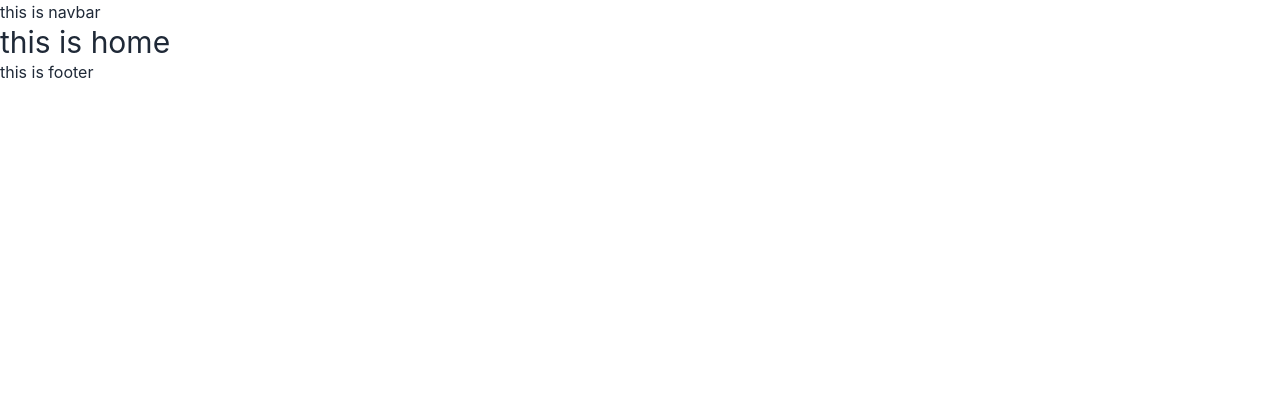
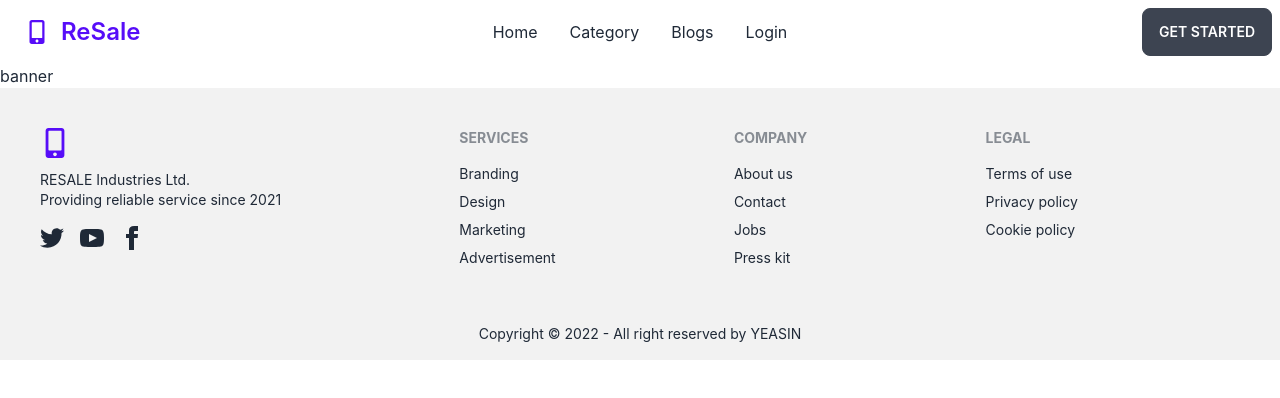
Before and after one commit to ayeasin14/mobiles-resale-market-client, a React (Create React App) app: page / in a window 1280 px wide. Shown: the top 398 px of the page. Built offline with nearby package versions, Linux system fonts and the light colour scheme.

Commit message:
navber and footer added

```diff
--- a/package.json
+++ b/package.json
@@ -10,6 +10,7 @@
     "firebase": "^9.14.0",
     "react": "^18.2.0",
     "react-dom": "^18.2.0",
+    "react-icons": "^4.6.0",
     "react-router-dom": "^6.4.3",
     "react-scripts": "5.0.1",
     "web-vitals": "^2.1.0"
--- a/src/App.js
+++ b/src/App.js
@@ -4,7 +4,7 @@
 
 function App() {
   return (
-    <div>
+    <div className='container mx-auto'>
       <RouterProvider router={router}>
       </RouterProvider>
     </div>
--- /dev/null
+++ b/src/Pages/Blogs/Blogs.js
@@ -0,0 +1,11 @@
+import React from 'react';
+
+const Blogs = () => {
+    return (
+        <div>
+            <h1>this is Blogs pages</h1>
+        </div>
+    );
+};
+
+export default Blogs;
--- /dev/null
+++ b/src/Pages/Category/Categories.js
@@ -0,0 +1,11 @@
+import React from 'react';
+
+const Categories = () => {
+    return (
+        <div>
+            <h1>this is category page</h1>
+        </div>
+    );
+};
+
+export default Categories; <h1>this is category page</h1>
--- a/src/Pages/Home/Home/Home.js
+++ b/src/Pages/Home/Home/Home.js
@@ -1,9 +1,10 @@
 import React from 'react';
+import Banner from '../Banner/Banner';
 
 const Home = () => {
     return (
         <div>
-            <h1 className='text-3xl'>this is home</h1>
+            <Banner></Banner>
         </div>
     );
 };
--- /dev/null
+++ b/src/Pages/Login/Login.js
@@ -0,0 +1,11 @@
+import React from 'react';
+
+const Login = () => {
+    return (
+        <div>
+            <h1>this is login page</h1>
+        </div>
+    );
+};
+
+export default Login;
--- a/src/Pages/Shared/Footer/Footer.js
+++ b/src/Pages/Shared/Footer/Footer.js
@@ -1,9 +1,50 @@
 import React from 'react';
+import { Link } from 'react-router-dom';
+import { FaMobileAlt } from 'react-icons/fa';
 
 const Footer = () => {
     return (
         <div>
-            <h1>this is footer</h1>
+            <footer className="footer p-10 bg-base-200 text-base-content">
+                <div>
+                    <div className="items-center grid-flow-col">
+                        <FaMobileAlt className='text-3xl font-semibold text-primary mb-3' />
+                        <p>RESALE Industries Ltd. <br />Providing reliable service since 2021</p>
+                    </div>
+                    <div className="md:place-self-center md:justify-self-start mt-2">
+                        <div className="grid grid-flow-col gap-4">
+                            <Link to='/'><svg xmlns="http://www.w3.org/2000/svg" width="24" height="24" viewBox="0 0 24 24" className="fill-current"><path d="M24 4.557c-.883.392-1.832.656-2.828.775 1.017-.609 1.798-1.574 2.165-2.724-.951.564-2.005.974-3.127 1.195-.897-.957-2.178-1.555-3.594-1.555-3.179 0-5.515 2.966-4.797 6.045-4.091-.205-7.719-2.165-10.148-5.144-1.29 2.213-.669 5.108 1.523 6.574-.806-.026-1.566-.247-2.229-.616-.054 2.281 1.581 4.415 3.949 4.89-.693.188-1.452.232-2.224.084.626 1.956 2.444 3.379 4.6 3.419-2.07 1.623-4.678 2.348-7.29 2.04 2.179 1.397 4.768 2.212 7.548 2.212 9.142 0 14.307-7.721 13.995-14.646.962-.695 1.797-1.562 2.457-2.549z"></path></svg></Link>
+                            <Link to='/'><svg xmlns="http://www.w3.org/2000/svg" width="24" height="24" viewBox="0 0 24 24" className="fill-current"><path d="M19.615 3.184c-3.604-.246-11.631-.245-15.23 0-3.897.266-4.356 2.62-4.385 8.816.029 6.185.484 8.549 4.385 8.816 3.6.245 11.626.246 15.23 0 3.897-.266 4.356-2.62 4.385-8.816-.029-6.185-.484-8.549-4.385-8.816zm-10.615 12.816v-8l8 3.993-8 4.007z"></path></svg></Link>
+                            <Link to='/'><svg xmlns="http://www.w3.org/2000/svg" width="24" height="24" viewBox="0 0 24 24" className="fill-current"><path d="M9 8h-3v4h3v12h5v-12h3.642l.358-4h-4v-1.667c0-.955.192-1.333 1.115-1.333h2.885v-5h-3.808c-3.596 0-5.192 1.583-5.192 4.615v3.385z"></path></svg></Link>
+                        </div>
+                    </div>
+                </div>
+                <div>
+                    <span className="footer-title">Services</span>
+                    <Link to='/' className="link link-hover">Branding</Link>
+                    <Link to='/' className="link link-hover">Design</Link>
+                    <Link to='/' className="link link-hover">Marketing</Link>
+                    <Link to='/' className="link link-hover">Advertisement</Link>
+                </div>
+                <div>
+                    <span className="footer-title">Company</span>
+                    <Link to='/' className="link link-hover">About us</Link>
+                    <Link to='/' className="link link-hover">Contact</Link>
+                    <Link to='/' className="link link-hover">Jobs</Link>
+                    <Link to='/' className="link link-hover">Press kit</Link>
+                </div>
+                <div>
+                    <span className="footer-title">Legal</span>
+                    <Link to='/' className="link link-hover">Terms of use</Link>
+                    <Link to='/' className="link link-hover">Privacy policy</Link>
+                    <Link to='/' className="link link-hover">Cookie policy</Link>
+                </div>
+            </footer>
+            <footer className="footer footer-center p-4 bg-base-200 text-base-content">
+                <div>
+                    <p>Copyright © 2022 - All right reserved by YEASIN</p>
+                </div>
+            </footer>
         </div>
     );
 };
--- a/src/Pages/Shared/Navbar/Navbar.js
+++ b/src/Pages/Shared/Navbar/Navbar.js
@@ -1,9 +1,40 @@
-import React from 'react';
+import React, { useContext } from 'react';
+import { Link } from 'react-router-dom';
+import { FaMobileAlt } from 'react-icons/fa';
+import { AuthContext } from '../../../contexts/AuthProvider/AuthProvider';
 
 const Navbar = () => {
+
+    const { user } = useContext(AuthContext);
+
+    const menuItems = <>
+        <li><Link to='/'>Home</Link></li>
+        <li><Link to='/category'>Category</Link></li>
+        <li><Link to='/blogs'>Blogs</Link></li>
+        <li><Link to='/login'>Login</Link></li>
+    </>
+
     return (
-        <div>
-            <h1>this is navbar</h1>
+        <div className="navbar bg-base-100">
+            <div className="navbar-start">
+                <div className="dropdown">
+                    <label tabIndex={0} className="btn btn-ghost lg:hidden">
+                        <svg xmlns="http://www.w3.org/2000/svg" className="h-5 w-5" fill="none" viewBox="0 0 24 24" stroke="currentColor"><path strokeLinecap="round" strokeLinejoin="round" strokeWidth="2" d="M4 6h16M4 12h8m-8 6h16" /></svg>
+                    </label>
+                    <ul tabIndex={0} className="menu menu-compact dropdown-content mt-3 p-2 shadow bg-base-100 rounded-box w-52">
+                        {menuItems}
+                    </ul>
+                </div>
+                <Link to='/' className="btn btn-ghost normal-case text-xl"> <FaMobileAlt className='text-2xl font-semibold text-primary' /> <span className='ml-3 text-2xl font-semibold text-primary'>ReSale</span></Link>
+            </div>
+            <div className="navbar-center hidden lg:flex">
+                <ul className="menu menu-horizontal p-0">
+                    {menuItems}
+                </ul>
+            </div>
+            <div className="navbar-end">
+                <Link to='/' className="btn">Get started</Link>
+            </div>
         </div>
     );
 };
--- a/src/contexts/AuthProvider/AuthProvider.js
+++ b/src/contexts/AuthProvider/AuthProvider.js
@@ -2,7 +2,7 @@
 import { getAuth } from 'firebase/auth';
 import app from '../../firebase/firebase.config';
 
-const AuthContext = createContext();
+export const AuthContext = createContext();
 const auth = getAuth(app);
 
 const AuthProvider = ({ children }) => {
@@ -14,8 +14,6 @@
         loading
     }
 
-
-
     return (
         <AuthContext.Provider value={authInfo}>
             {children}
```
Also changed, not shown: src/Routes/Routes/Router.js (+16 -1 lines), 2 other files (tests, documents, lock files or other folders).
